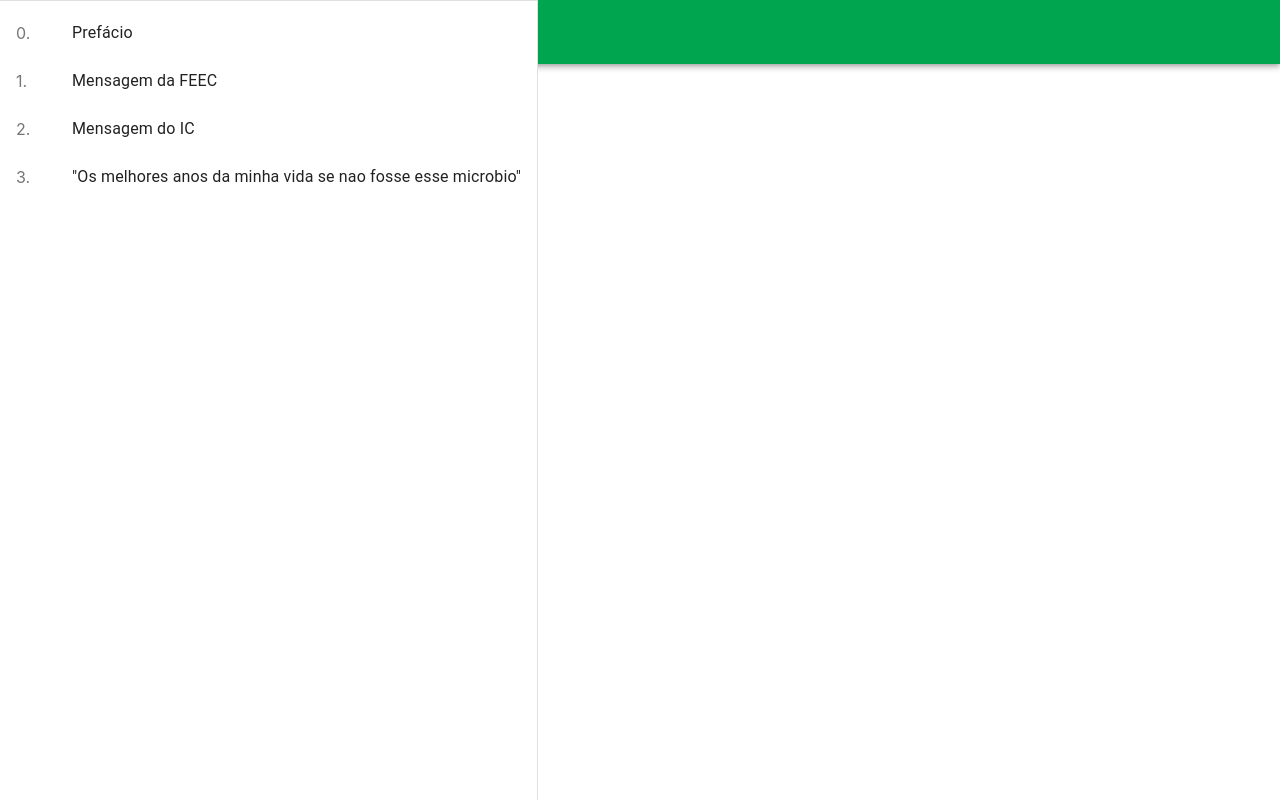
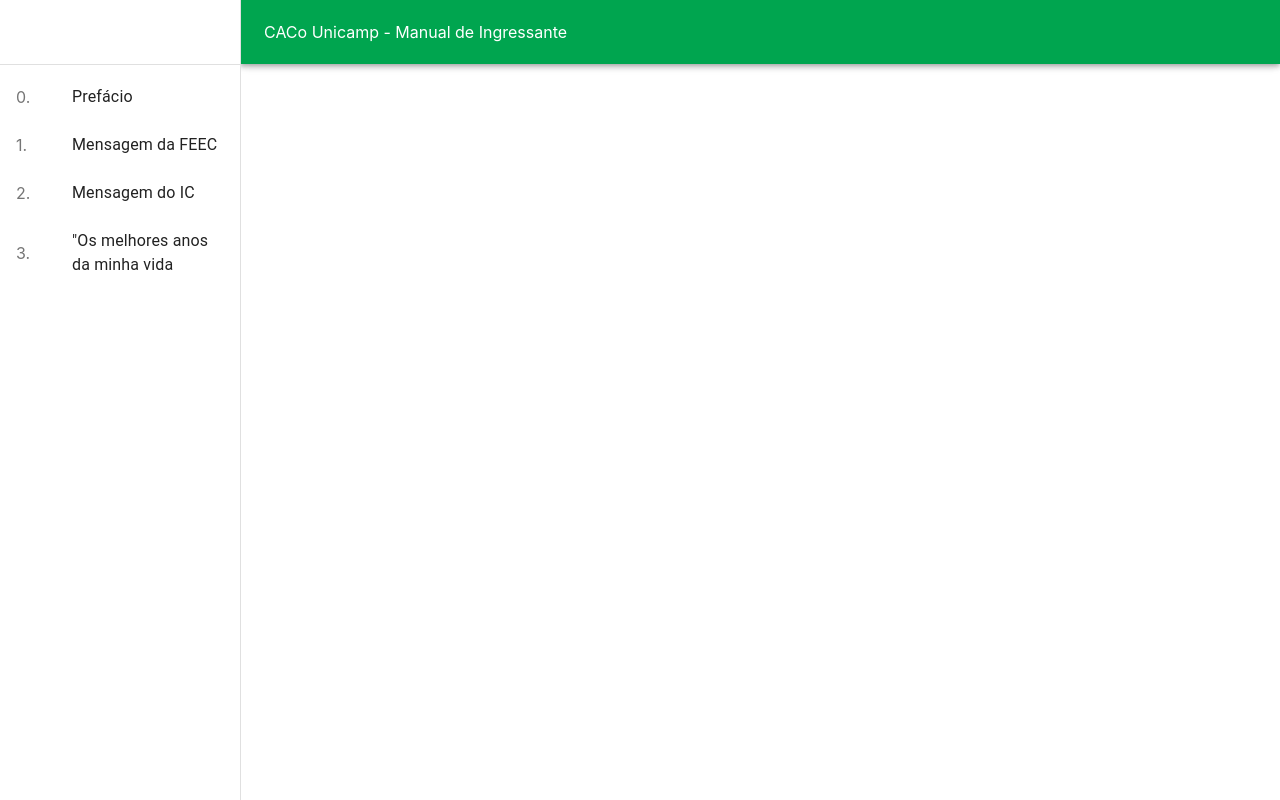
Before and after one commit to cacounicamp/manual-web, a React (Create React App) app: page / in a window 1280 px wide. Built offline with nearby package versions, Linux system fonts and the light colour scheme.

Commit message:
update drawer test

```diff
--- a/src/App.js
+++ b/src/App.js
@@ -1,6 +1,6 @@
 import React from "react";
 import AppBar from "./components/AppBar";
-import Drawer from "./Drawer";
+import Drawer from "./components/Drawer";
 import { theme } from "../src/theme";
 import { ThemeProvider } from "@material-ui/core";
 
--- a/src/components/AppBar/index.jsx
+++ b/src/components/AppBar/index.jsx
@@ -1,9 +1,14 @@
 import React from "react";
-import { AppBar as MaterialAppBar, Toolbar } from "@material-ui/core";
+import { AppBar as MaterialAppBar, makeStyles, Toolbar } from "@material-ui/core";
+import { useStyles } from './styles';
+
+
 
 export default function AppBar(props) {
+  const classes = useStyles();
+
   return (
-    <MaterialAppBar position="relative">
+    <MaterialAppBar position= "fixed" className = {classes.appBar}>
       <Toolbar>CACo Unicamp - Manual de Ingressante</Toolbar>
     </MaterialAppBar>
   );
--- a/src/components/AppBar/styles.js
+++ b/src/components/AppBar/styles.js
@@ -0,0 +1,12 @@
+import { makeStyles } from '@material-ui/core/styles';
+
+const appBarWidth = 240;
+
+export const useStyles = makeStyles((theme) => ({
+
+    appBar: {
+        width: `calc(100% - ${appBarWidth}px)`,
+        marginLeft: appBarWidth,
+      },
+
+   }));
--- a/src/Drawer/index.jsx
+++ b/src/components/Drawer/index.jsx
@@ -1,34 +1,45 @@
 import React from "react";
-import { Drawer  } from "@material-ui/core";
+import { Drawer } from "@material-ui/core";
 
 
 import List from '@material-ui/core/List';
+
 import Typography from '@material-ui/core/Typography';
 import Divider from '@material-ui/core/Divider';
 import ListItem from '@material-ui/core/ListItem';
 import ListItemIcon from '@material-ui/core/ListItemIcon';
 import ListItemText from '@material-ui/core/ListItemText';
 
+import { useStyles } from './styles';
+
 
 
 export default function DrawerLeft() {
 
+  const classes = useStyles();
+
   return (
 
       <Drawer
+        className={classes.drawer}
+        classes={{
+          paper: classes.drawerPaper,
+        }}
         variant="permanent"
         anchor="left"
       >
+        <div className={classes.toolbar} />
+        <Divider />
 
-        <Divider />
         <List>
-          {['Prefácio', 'Mensagem da FEEC', 'Mensagem do IC', '"Os melhores anos da minha vida  se nao fosse esse microbio"'].map((text, index) => (
+          {['Prefácio', 'Mensagem da FEEC', 'Mensagem do IC', '"Os melhores anos da minha vida '].map((text, index) => (
             <ListItem button key={text}>
               <ListItemIcon>{ (index)+ '.'}</ListItemIcon>
               <ListItemText primary={text} />
             </ListItem>
           ))}
         </List>
+
       </Drawer>
   );
 }
--- /dev/null
+++ b/src/components/Drawer/styles.js
@@ -0,0 +1,23 @@
+import { makeStyles } from '@material-ui/core/styles';
+
+const drawerWidth = 240;
+
+export const useStyles = makeStyles((theme) => ({
+
+    appBar: {
+        width: `calc(100% - ${drawerWidth}px)`,
+        marginLeft: drawerWidth,
+      },
+
+    drawer: {
+        width: drawerWidth,
+        flexShrink: 0,
+    },
+
+    drawerPaper: {
+      width: drawerWidth,
+    },
+
+    toolbar: theme.mixins.toolbar,
+
+   }));
```
